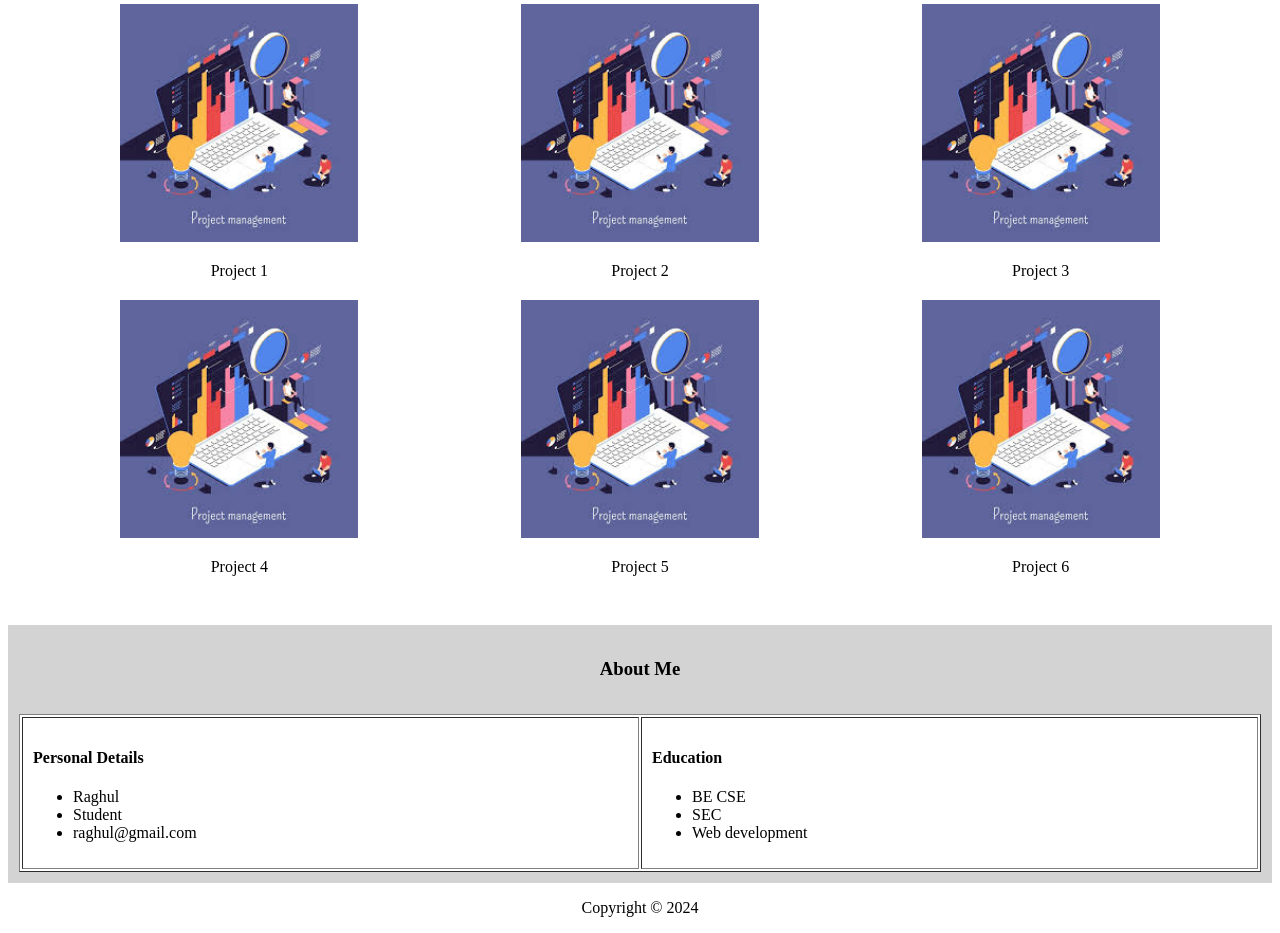
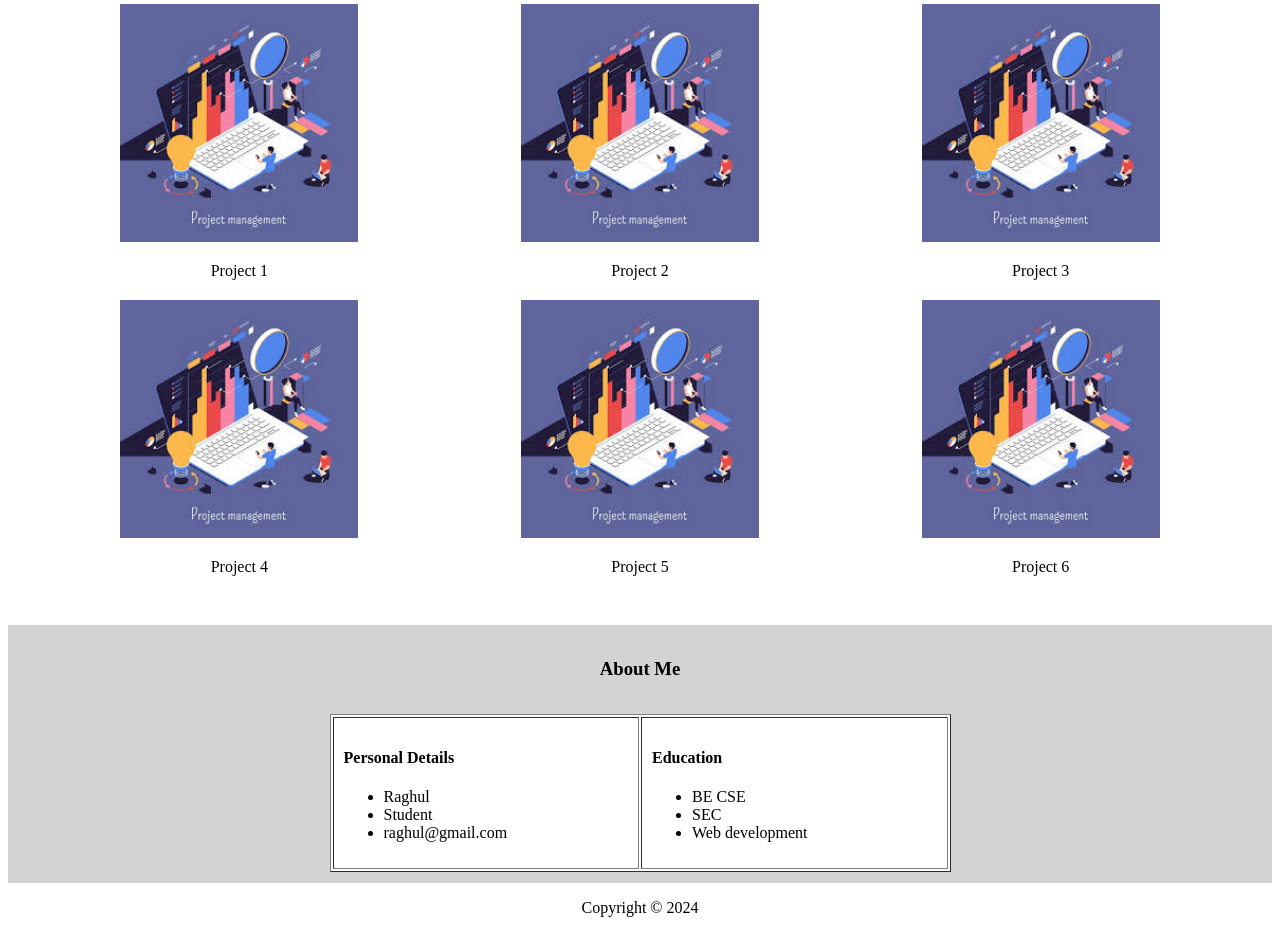
Before and after one commit to raghulS2004/portfolio_mern, a plain HTML site: page index.html in a window 1280 px wide. Shown: the part 332-1265 px from the top of the page. Drawn offline with Linux system fonts and the light colour scheme.

Commit message:
first commit

```diff
--- a/index.html
+++ b/index.html
@@ -108,7 +108,7 @@
             </tr>
             <tr>
                 <td>
-                    <table bgcolor="white" cellpadding="10" width="100%" border="1">
+                    <table bgcolor="white" cellpadding="10" width="50%" border="1" align="center">
                         <tbody>
                             <tr>
                                 <td width="50%">
```
